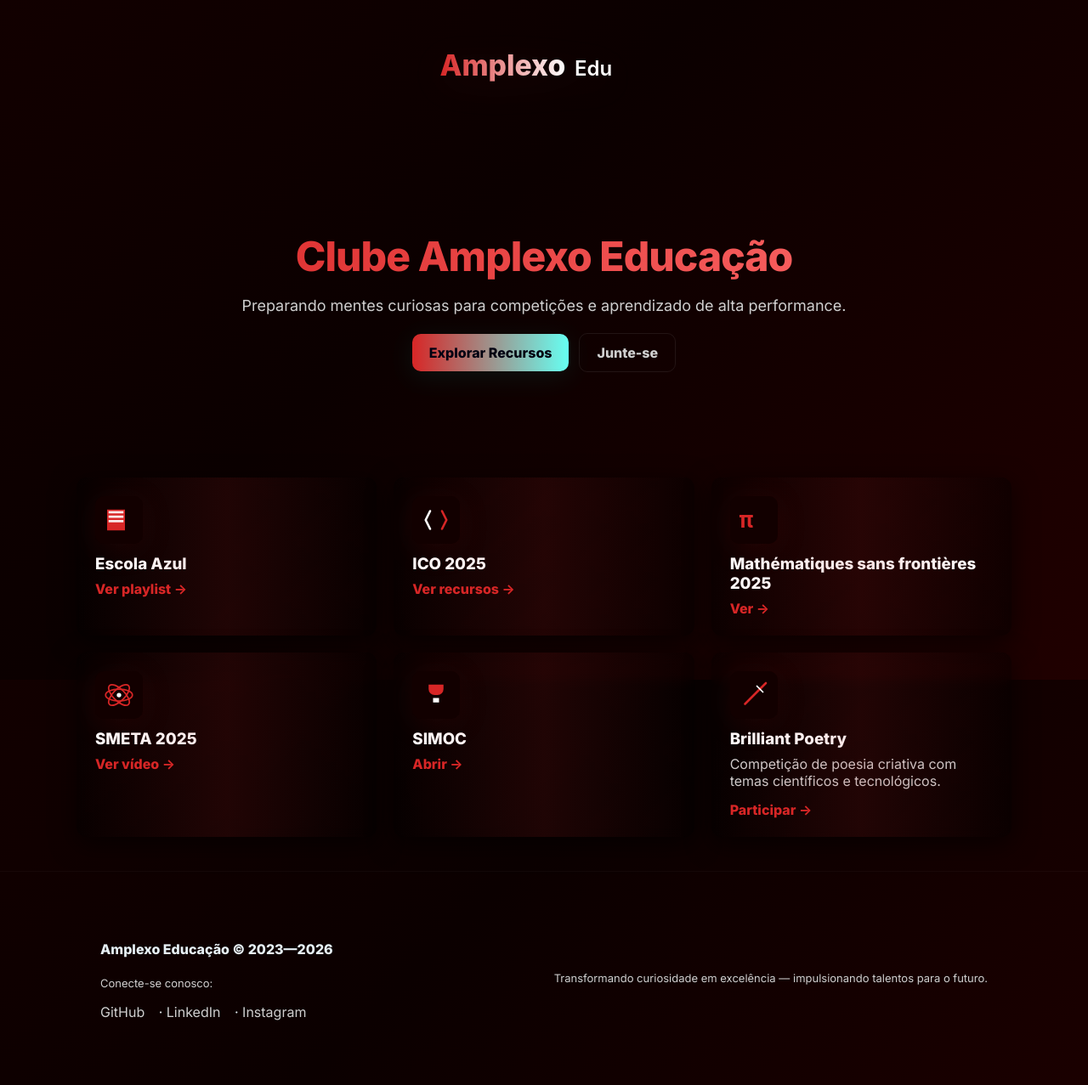
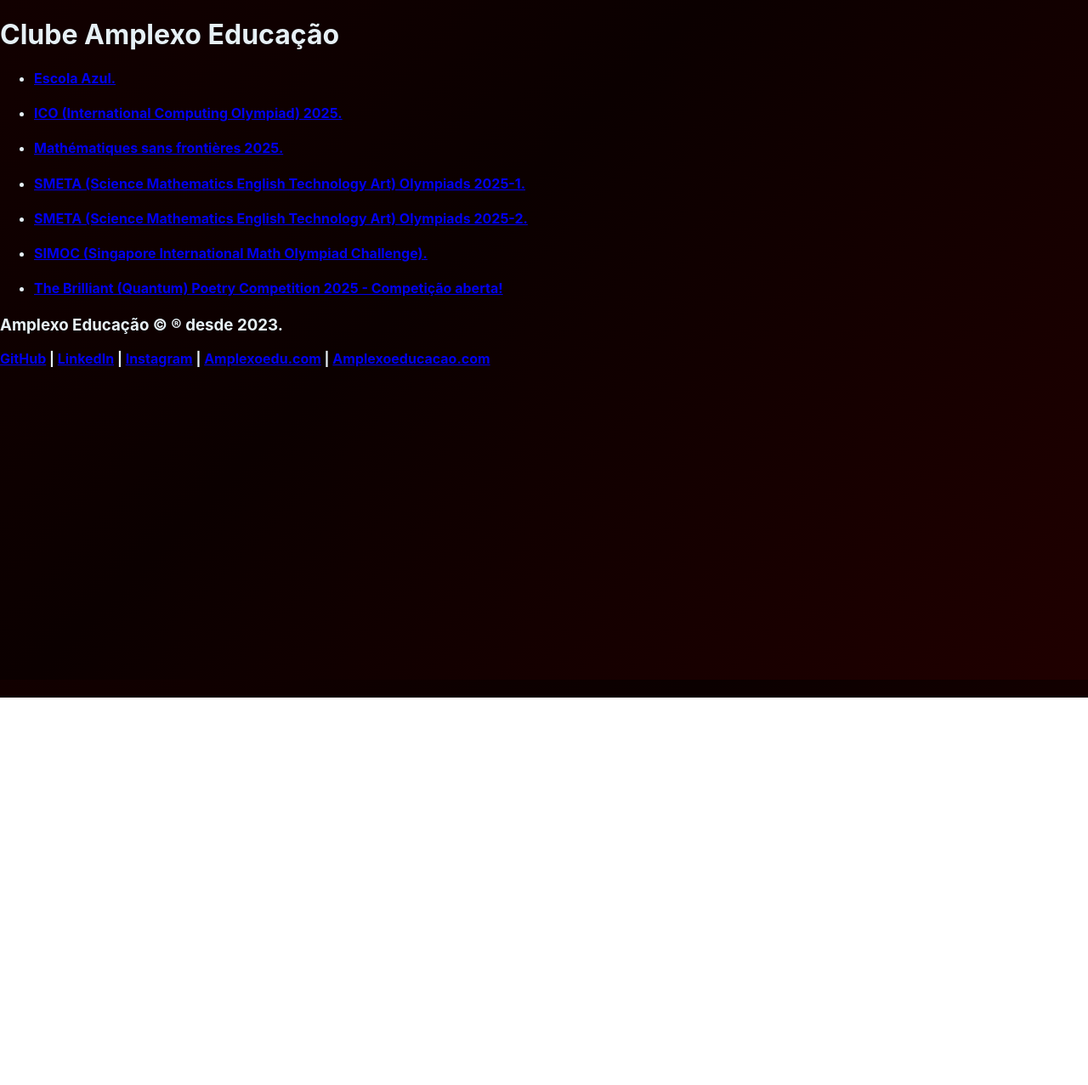
Before and after one commit to amplexoedu/amplexoedu.github.io, a website: page index.html in a window 1280 px wide. Shown: the whole page at 85% size. After the commit the page ends 821 px from the top, so only its background shows below. Drawn offline with Linux system fonts and the light colour scheme.

Commit message:
Restore index.html to commit 71dedeb

```diff
--- a/index.html
+++ b/index.html
@@ -1,94 +1,30 @@
 <!DOCTYPE html>
-<html lang="pt-BR">
+<html lang="PT-BR">
 <head>
-  <meta charset="utf-8">
-  <meta name="viewport" content="width=device-width, initial-scale=1">
-  <meta name="description" content="Amplexo Educação — clubes, olimpíadas e cursos avançados. Recursos e competições para estudantes ambiciosos.">
-  <meta property="og:title" content="Amplexo Educação">
-  <meta property="og:description" content="Clubes, olimpíadas e recursos educacionais premium.">
-  <meta property="og:type" content="website">
+  <meta charset="UTF-8">
+  <meta name="viewport" content="width=device-width, initial-scale=1.0">
   <link rel="icon" type="image/x-icon" href="./imgs/faviconamplexo.png">
-  <link rel="manifest" href="/manifest.json">
-  <meta name="theme-color" content="#050814">
-  <link rel="apple-touch-icon" href="./imgs/logo.svg">
-  <link href="https://fonts.googleapis.com/css2?family=Inter:wght@300;400;600;800&display=swap" rel="stylesheet">
   <link rel="stylesheet" href="style.css">
-  <title>Amplexo Educação — Clube & Olimpíadas</title>
+  <title>Amplexo Educação</title>
 </head>
 <body>
-  <a class="skip-link" href="#main-content">Pular para o conteúdo</a>
-  <div class="page-bg"></div>
-  <canvas id="bg-canvas" aria-hidden="true"></canvas>
-  <header class="site-header">
-    <div class="container">
-      <a class="brand" href="#main-content" title="Ir para o início" aria-label="Ir para o início">
-        <img src="./imgs/logo.svg" alt="Amplexo Educação" class="logo" />
-      </a>
-    </div>
-  </header>
+  <h1>Clube Amplexo Educação</h1>
+  <!--website feito pelo Tio Vené-->
 
-  <main>
-    <section id="main-content" class="hero">
-      <div class="container hero-inner">
-        <h1>Clube Amplexo Educação</h1>
-        <p class="subtitle">Preparando mentes curiosas para competições e aprendizado de alta performance.</p>
-        <p class="ctas"><a class="btn primary" href="#resources">Explorar Recursos</a><a class="btn ghost" href="#contact">Junte-se</a></p>
-      </div>
-    </section>
+  <ul>
+    <li><h4><a href="https://www.youtube.com/playlist?list=PL0O2_68M0dtdc5uNmRZUgVCUtDue0A2Le"><b>Escola Azul.</b></a></h4></li>
+    <li><h4><a href="https://www.youtube.com/playlist?list=PL0O2_68M0dtevTF9EySLutGAbffry0l70"><b>ICO (International Computing Olympiad) 2025.</b></a></h4></li>
+    <li><h4><a href="https://www.youtube.com/playlist?list=PL0O2_68M0dtdEw_PmOtYvzO0w-RJ1AtD1"><b>Mathématiques sans frontières 2025.</b></a></h4></li>
+    <li><h4><a href="https://www.youtube.com/watch?v=p5vQJUtfRhg"><b>SMETA (Science Mathematics English Technology Art) Olympiads 2025-1.</b></a></h4></li>
+    <li><h4><a href="https://amplexoedu.com/smeta"><b>SMETA (Science Mathematics English Technology Art) Olympiads 2025-2.</b></a></h4></li>
+    <li><h4><a href="./SIMOC"><b>SIMOC (Singapore International Math Olympiad Challenge).</b></a></h4></li>
+    <li><h4><a href="./BrilliantP"><b>The Brilliant (Quantum) Poetry Competition 2025 - Competição aberta!</b></a></h4></li>
+  </ul>
 
-    <section id="resources" class="cards container">
-      <article class="card">
-        <img class="card-icon" src="./imgs/icon-book.svg" alt="Livro">
-        <h3>Escola Azul</h3>
-        <a class="card-link" href="https://www.youtube.com/playlist?list=PL0O2_68M0dtdc5uNmRZUgVCUtDue0A2Le" target="_blank" rel="noopener noreferrer">Ver playlist →</a>
-      </article>
-
-      <article class="card">
-        <img class="card-icon" src="./imgs/icon-code.svg" alt="Código">
-        <h3>ICO 2025</h3>
-        <a class="card-link" href="https://www.youtube.com/playlist?list=PL0O2_68M0dtevTF9EySLutGAbffry0l70" target="_blank" rel="noopener noreferrer">Ver recursos →</a>
-      </article>
-
-      <article class="card">
-        <img class="card-icon" src="./imgs/icon-math.svg" alt="Matemática">
-        <h3>Mathématiques sans frontières 2025</h3>
-        <a class="card-link" href="https://www.youtube.com/playlist?list=PL0O2_68M0dtdEw_PmOtYvzO0w-RJ1AtD1" target="_blank" rel="noopener noreferrer">Ver →</a>
-      </article>
-
-      <article class="card">
-        <img class="card-icon" src="./imgs/icon-atom.svg" alt="Ciência">
-        <h3>SMETA 2025</h3>
-        <a class="card-link" href="https://www.youtube.com/watch?v=p5vQJUtfRhg" target="_blank" rel="noopener noreferrer">Ver vídeo →</a>
-      </article>
-
-      <article class="card">
-        <img class="card-icon" src="./imgs/icon-trophy.svg" alt="Troféu">
-        <h3>SIMOC</h3>
-        <a class="card-link" href="./SIMOC">Abrir →</a>
-      </article>
-
-      <article class="card">
-        <img class="card-icon" src="./imgs/icon-quill.svg" alt="Pena">
-        <h3>Brilliant Poetry</h3>
-        <p>Competição de poesia criativa com temas científicos e tecnológicos.</p>
-        <a class="card-link" href="./BrilliantP">Participar →</a>
-      </article>
-    </section>
-  </main>
-
-  <footer id="contact" class="site-footer">
-    <div class="container footer-inner">
-      <div class="brand-block">
-        <h4>Amplexo Educação © 2023—2026</h4>
-        <p class="small">Conecte-se conosco:</p>
-        <p class="socials"><a href="https://github.com/amplexoedu" target="_blank" rel="noopener noreferrer">GitHub</a> · <a href="https://www.linkedin.com/company/amplexo-educa%C3%A7%C3%A3o/" target="_blank" rel="noopener noreferrer">LinkedIn</a> · <a href="https://www.instagram.com/amplexoedu" target="_blank" rel="noopener noreferrer">Instagram</a></p>
-      </div>
-      <div class="meta">
-        <p class="small">Transformando curiosidade em excelência — impulsionando talentos para o futuro.</p>
-      </div>
-    </div>
+  <footer>
+    <h3><b>Amplexo Educação © ® desde 2023.</b></h3>
+    <p><b><a href="https://github.com/amplexoedu">GitHub</a> | <a href="https://www.linkedin.com/company/amplexo-educa%C3%A7%C3%A3o/">LinkedIn</a> | <a href="https://www.instagram.com/amplexoedu">Instagram</a> | <a href="https://www.amplexoedu.com">Amplexoedu.com</a> | <a href="https://www.amplexoeducacao.com">Amplexoeducacao.com</a>
+    </b></p>
   </footer>
-
-  <script src="scripts/main.js"></script>
 </body>
 </html>
```
